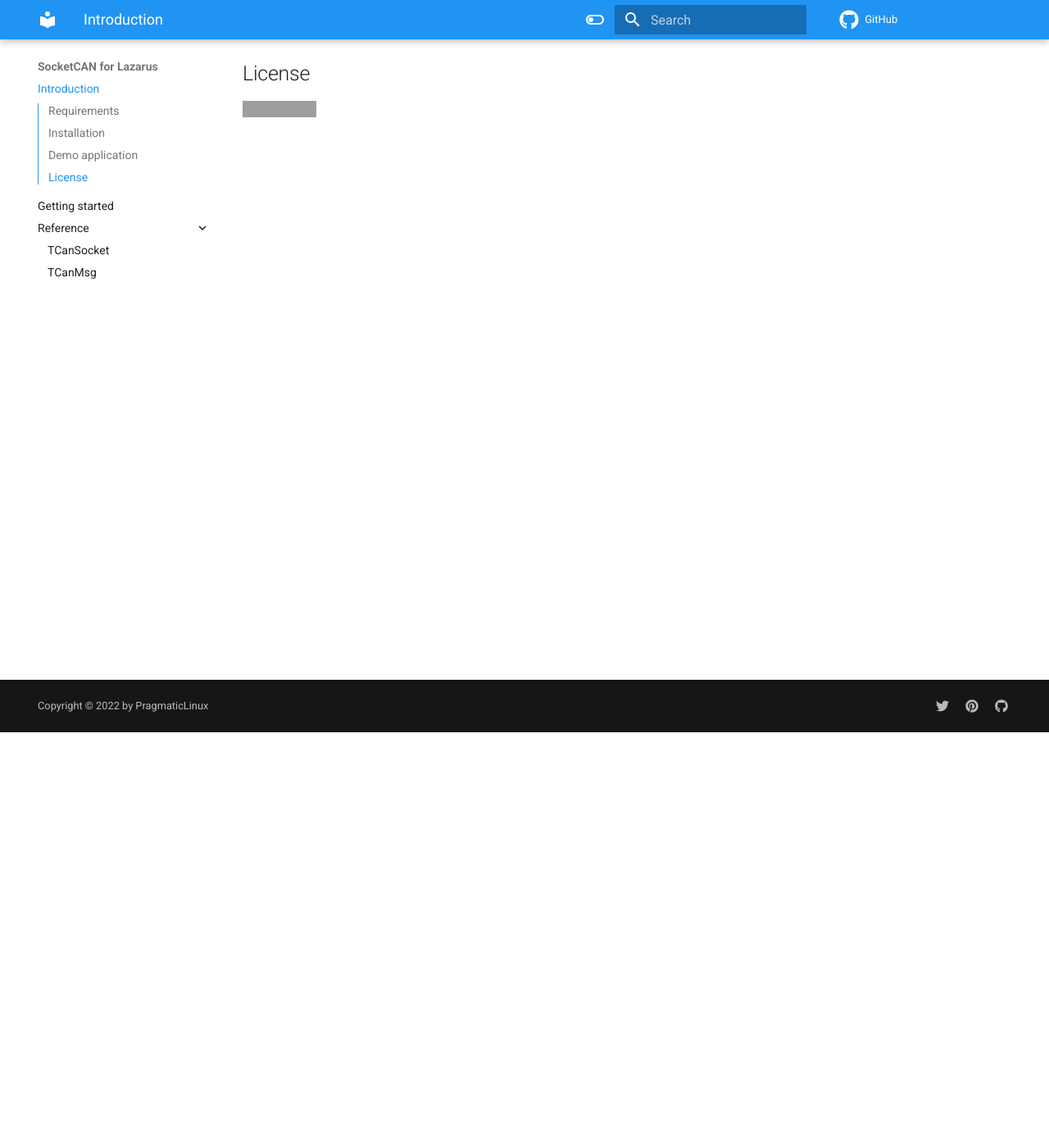
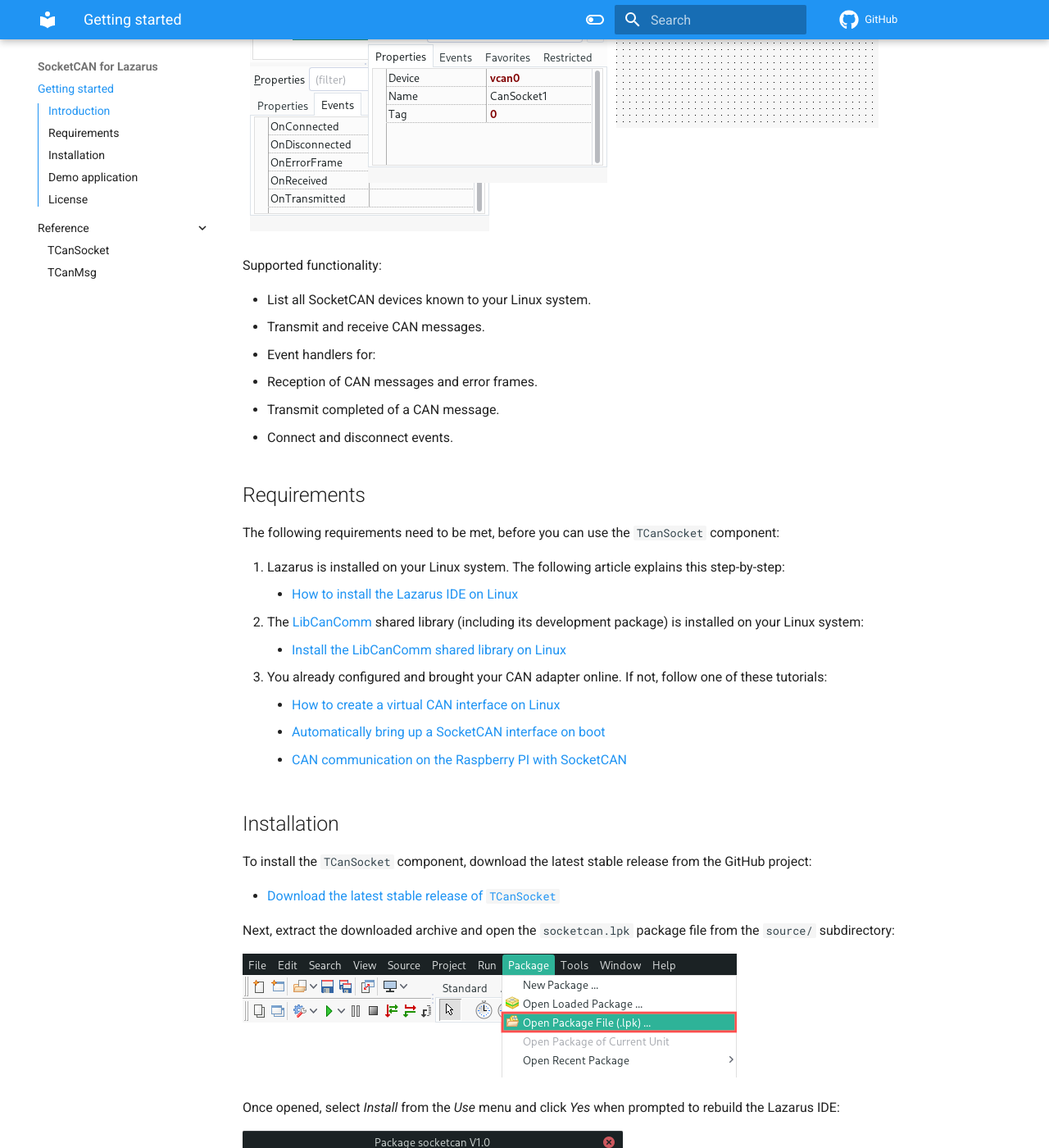
Before and after one commit to pragmaticlinuxblog/cancomm_lazarus, an MkDocs documentation site: the page built from docs/index.md, in a window 1280 px wide and 1400 px high, scrolled down 507 px. Shown: the whole window at 82% size. Built offline with MkDocs 1.6.1 and Material for MkDocs 9.7.7, drawn with Linux system fonts in a browser that asks for light colours; comment, search, counter and statistics services are not loaded; some of the changed text lies outside the part shown; grey boxes are pictures that could not be loaded.

Commit message:
Completed the user manual.

```diff
--- a/docs/index.md
+++ b/docs/index.md
@@ -1,20 +1,52 @@
-TODO
+## Introduction
 
+![](images/TCanSocket.png) `TCanSocket` is a Lazarus component for convenient and easy-to-use access to CAN communication. Perfect for when your Lazarus application should participate or monitor the communication on a Controller Area Network. Under the hood, it uses the SocketCAN functionality of the Linux kernel.
 
+![](images/tcansocket_showcase_lazarus_ide.png)
+
+Supported functionality:
+
+* List all SocketCAN devices known to your Linux system.
+* Transmit and receive CAN messages.
+* Event handlers for:
+  * Reception of CAN messages and error frames.
+  * Transmit completed of a CAN message.
+  * Connect and disconnect events.
 
 ## Requirements
 
-* Lazarus (add link to install article)
-* LibCanComm (add link to install article or GitHub repo/docs)
-* Configured SocketCAN device (add links to tutorials)
+The following requirements need to be met, before you can use the `TCanSocket` component:
+
+1. Lazarus is installed on your Linux system. The following article explains this step-by-step:
+    * [How to install the Lazarus IDE on Linux](https://www.pragmaticlinux.com/2021/06/how-to-install-the-lazarus-ide-on-linux/)
+2. The [LibCanComm](https://github.com/pragmaticlinuxblog/cancomm) shared library (including its development package) is installed on your Linux system:
+    * [Install the LibCanComm shared library on Linux](https://github.com/pragmaticlinuxblog/cancomm/releases)
+3. You already configured and brought your CAN adapter online. If not, follow one of these tutorials:
+    * [How to create a virtual CAN interface on Linux](https://www.pragmaticlinux.com/2021/10/how-to-create-a-virtual-can-interface-on-linux/)
+    * [Automatically bring up a SocketCAN interface on boot](https://www.pragmaticlinux.com/2021/07/automatically-bring-up-a-socketcan-interface-on-boot/)
+    * [CAN communication on the Raspberry PI with SocketCAN](https://www.pragmaticlinux.com/2021/10/can-communication-on-the-raspberry-pi-with-socketcan/)
 
 ## Installation
 
+To install the `TCanSocket` component, download the latest stable release from the GitHub project:
 
+* [Download the latest stable release of `TCanSocket`](https://github.com/pragmaticlinuxblog/cancomm_lazarus/releases)
+
+Next, extract the downloaded archive and open the `socketcan.lpk` package file from the `source/` subdirectory:
+
+![](images/open_package_file.png)
+
+Once opened, select *Install* from the *Use* menu and click *Yes* when prompted to rebuild the Lazarus IDE:
+
+![](images/install_package_file.png)
+
+After Lazarus completes rebuilding itself, it automatically restarts. Afterwards, you can find the `TCanSocket` component on the *System* tab of the *Component Palette*.
 
 ## Demo application
 
+To test that everything works, the archive you downloaded includes a demo application. You can find it in the `demo/` subdirectory. Its project file is called `SocketCanDemo.lpi`. The application demonstrates how to connect to a SocketCAN device and how to transmit and receive CAN messages. It logs all transmitted and received CAN messages to a `TMemo`:
 
+![](images/demo_application_in_action.png)
 
 ## License
 
--- a/mkdocs.yml
+++ b/mkdocs.yml
@@ -3,8 +3,7 @@
 repo_url: https://github.com/pragmaticlinuxblog/cancomm_lazarus
 edit_uri: edit/main/docs/
 nav:
-  - Introduction: 'index.md'
-  - Getting started: 'getting_started.md'
+  - Getting started: 'index.md'
   - Reference:
     - TCanSocket: 'tcansocket.md'
     - TCanMsg: 'tcanmsg.md'
```
Also changed, not shown: docs/getting_started.md (deleted, +0 -17 lines), docs/tcansocket.md (+1 -1 lines), docs/images/demo_application_in_action.png (added), docs/images/install_package_file.png (added), docs/images/open_package_file.png (added), docs/images/tcansocket_showcase_lazarus_ide.png (added), 1 other file.
